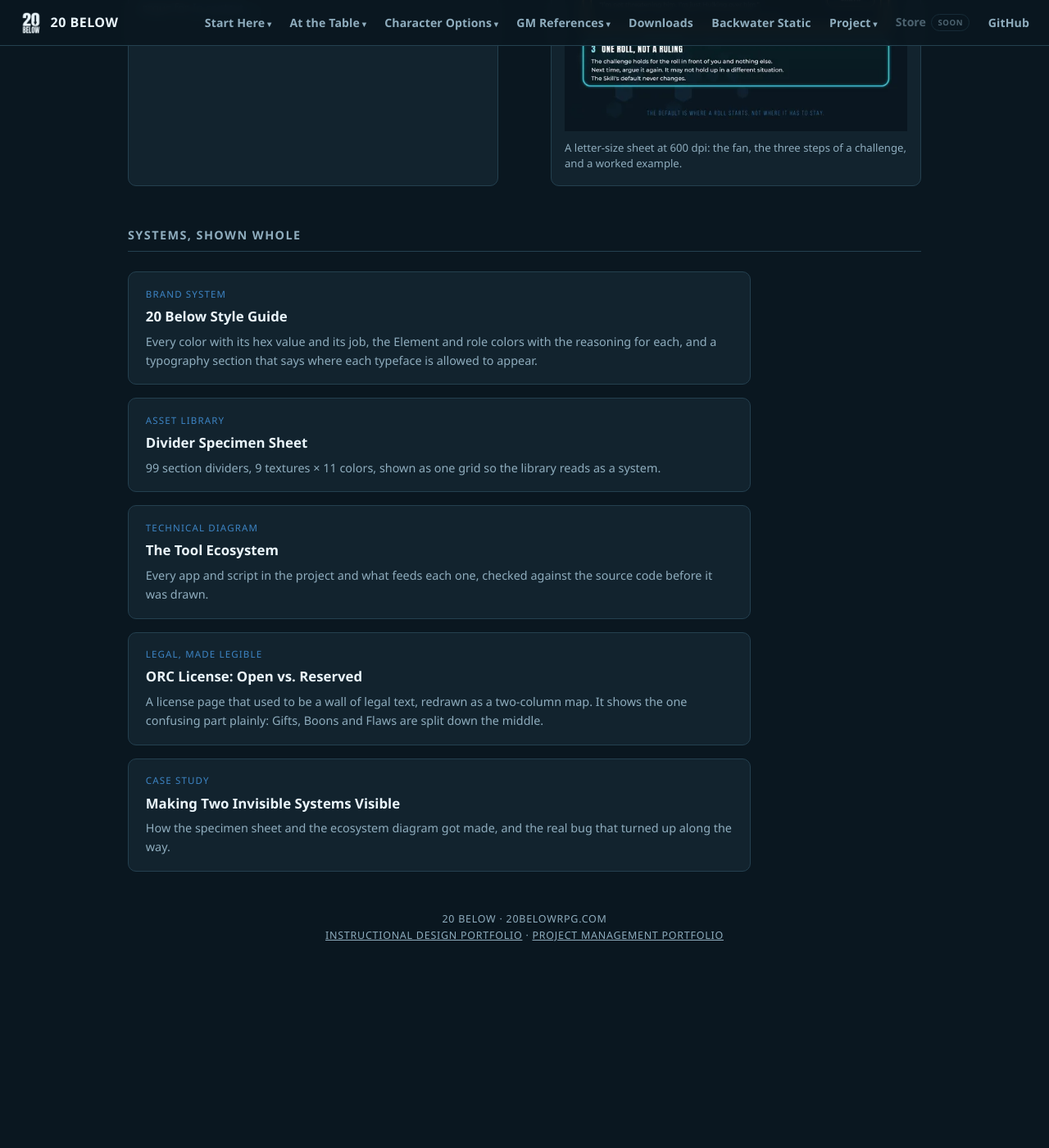
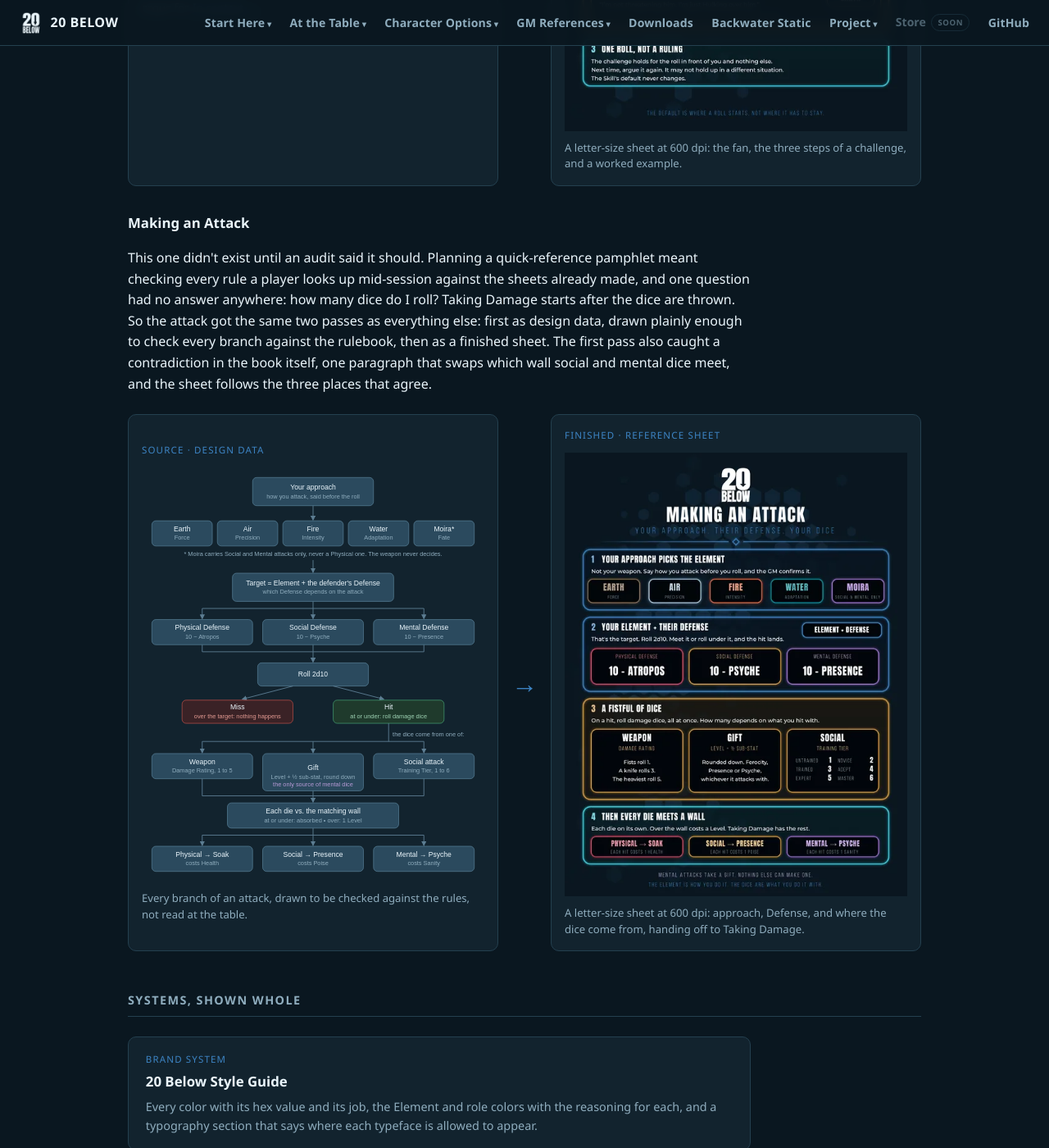
Before and after one commit to feralucce/20_Below, a Jekyll site: the page built from docs/visual-portfolio.html, in a window 1280 px wide and 1400 px high, scrolled down 6378 px. Shown: the whole window at 82% size. Built offline with Jekyll 4.4.1, drawn with Linux system fonts in a browser that asks for light colours; before the commit the page ends 7609 px from its top, so only the background shows below that.

Commit message:
Portfolio: Making an Attack, as design data and as a finished sheet
The first sheet built to fill a gap found in the quick-reference audit:
how the Element is picked, the three Defenses, and where the damage
dice come from.

Co-Authored-By: Claude Opus 5.5 <noreply@anthropic.com>

```diff
--- a/docs/visual-portfolio.html
+++ b/docs/visual-portfolio.html
@@ -222,6 +222,24 @@
     </figure>
   </div>
 
+  <h3>Making an Attack</h3>
+  <div class="prose">
+    <p>This one didn't exist until an audit said it should. Planning a quick-reference pamphlet meant checking every rule a player looks up mid-session against the sheets already made, and one question had no answer anywhere: how many dice do I roll? Taking Damage starts after the dice are thrown. So the attack got the same two passes as everything else: first as design data, drawn plainly enough to check every branch against the rulebook, then as a finished sheet. The first pass also caught a contradiction in the book itself, one paragraph that swaps which wall social and mental dice meet, and the sheet follows the three places that agree.</p>
+  </div>
+  <div class="compare">
+    <figure>
+      <div class="stage">Source &middot; design data</div>
+      <a href="/docs/assets/portfolio/making-an-attack-data.svg" data-view data-title="Making an attack: design data"><img src="/docs/assets/portfolio/making-an-attack-data.svg" alt="Flow chart: your approach picks the Element, with Moira for social and mental attacks only; the target is that Element plus the defender's Defense, Physical 10 minus Atropos, Social 10 minus Psyche, Mental 10 minus Presence; roll 2d10, over the target misses and at or under hits; a hit's dice come from a weapon's Damage Rating, a Gift's Level plus half its sub-stat, which is the only source of mental dice, or the Training Tier for a social attack; each die then meets Soak, Presence or Psyche, costing Health, Poise or Sanity." loading="lazy" /></a>
+      <figcaption>Every branch of an attack, drawn to be checked against the rules, not read at the table.</figcaption>
+    </figure>
+    <div class="compare-arrow" aria-hidden="true">&rarr;</div>
+    <figure>
+      <div class="stage">Finished &middot; reference sheet</div>
+      <a href="/docs/assets/portfolio/making-an-attack.webp" data-title="Making an Attack"><img src="/docs/assets/portfolio/making-an-attack-thumb.webp" alt="The Making an Attack reference sheet: the five Elements picked by approach, Moira for social and mental only; the target as your Element plus their Defense, with Physical, Social and Mental Defense as 10 minus Atropos, Psyche and Presence; a fistful of dice from a weapon's Damage Rating, a Gift's Level plus half its sub-stat, or a Training Tier from Untrained 1 to Master 6; and each die meeting Soak, Presence or Psyche." loading="lazy" width="560" height="725" /></a>
+      <figcaption>A letter-size sheet at 600 dpi: approach, Defense, and where the dice come from, handing off to Taking Damage.</figcaption>
+    </figure>
+  </div>
+
   <h2>Systems, Shown Whole</h2>
   <div class="list">
     <a class="item" href="/docs/style-guide.html">
```
Also changed, not shown: docs/assets/portfolio/making-an-attack-data.svg (added), docs/assets/portfolio/making-an-attack-thumb.webp (added), docs/assets/portfolio/making-an-attack.webp (added).
